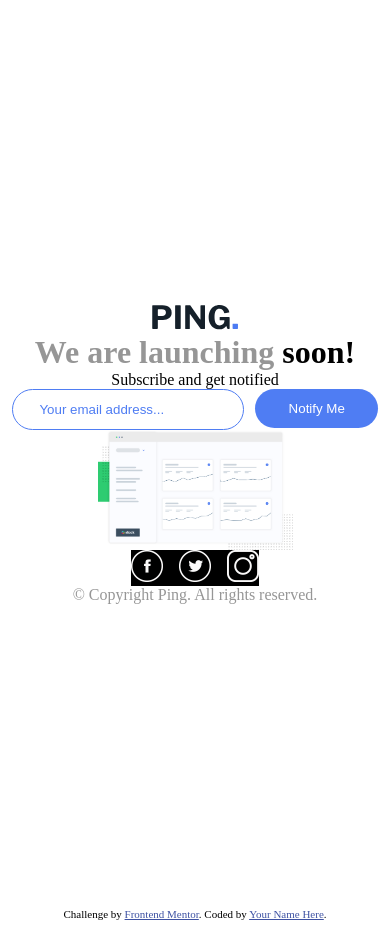
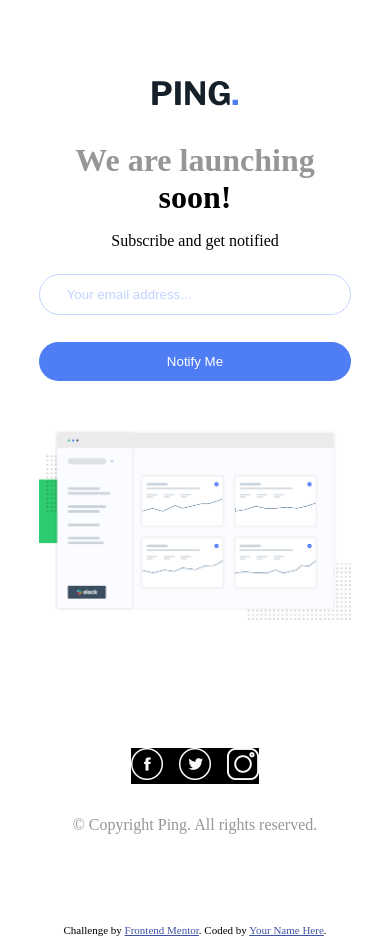
Before and after one commit to practitionerofsorts/ping-coming-soon-page-master, a plain HTML site: page index.html in a window 390 px wide. Drawn offline with Linux system fonts and the light colour scheme.

Commit message:
za warudo!!!

```diff
--- a/index.html
+++ b/index.html
@@ -25,13 +25,11 @@
       <p>Subscribe and get notified</p>
     </div>
     <div class="form-container">
-      <div class="form">
-        <div class="email-only">
-          <input type="email" placeholder="Your email address..." id="emailInput">
-          <p class="error">Please provide a valid email address</p>
-        </div>
-        <button id="notifyButton"> Notify Me</button>
+      <div class="email-only">
+        <input type="email" placeholder="Your email address..." id="emailInput">
+        <p class="error">Please provide a valid email address</p>
       </div>
+      <button id="notifyButton"> Notify Me</button>
     </div>
     <img src="images/illustration-dashboard.png" alt="dashboard" class="dashboard-image">
     <div class="social-media-icons">
--- a/style.css
+++ b/style.css
@@ -40,42 +40,43 @@ li{
     min-height: 100vh;
     margin: 2em 0;
 }
+header{
+    margin-bottom: 2em;
+}
 .title{
     text-align: center;
+}
+.title h1{
+    margin-bottom: .5em;
+}
+.title p{
+    margin-bottom: 1.5em;
 }
 .title h1 span{
     color: var(--Gray);
 }
 .form-container{
+    gap: .7em;
     width: 100%;
-    display: grid;
-    place-items: center;
-}
-.form{
-    width: 100%;
-    gap: .7em;
     display: flex;
-    flex-wrap: wrap;
+    margin-bottom: 3em;
     align-items: center;
     justify-content: center;
 }
 input[type = email]{
     padding: .9em 2em;
-    border: 1px solid var(--Blue);
+    border: 1px solid var(--Pale-Blue);
     border-radius: 3em;
 }
 input[type = email]::placeholder{
-    color: var(--Blue);
+    color: var(--Pale-Blue);
 }
 .error{
-    color: red;
+    color: var(--Light-Red);
     display: none;
     font-style: italic;
 }
-.error.active{
-    display: block;
-}
-.form button{
+.form-container button{
     border-style: none;
     border-radius: 3em;
     padding: .9em 2.5em;
@@ -84,18 +85,20 @@ input[type = email]::placeholder{
     background-color: var(--Blue);
     align-self: flex-start;
 }
-.form button:hover{
+.form-container button:hover{
     opacity: .8;
 }
 .dashboard-image{
-    width: 50%;
+    width: 535px;
+    margin-bottom: 8em;
 }
 .social-media-icons{
     gap: 1em;
     display: grid;
+    margin-bottom: 2em;
     place-content: center;
+    background-color: black;
     grid-template-columns: auto auto auto;
-    background-color: black;
 }
 .social-media-icons img{
     width: 2em;
@@ -104,3 +107,40 @@ input[type = email]::placeholder{
 .copyright{
     color: var(--Gray);
 }
+/* all the active classes */
+.error.active{
+    display: block;
+}
+input[type = email].active{
+    outline: 2px solid var(--Light-Red);
+}
+@media (max-width:450px){
+    .whole-container{
+        width: 80%;
+        margin: auto;
+        margin-top: 5em;
+        min-height: 100vh;
+        justify-content: flex-start;
+    }
+    .form-container{
+        display: flex;
+        align-items: center;
+        flex-direction: column;
+        justify-content: center;
+    }
+    .email-only{
+        gap: .5em;
+        width: 100%;
+        display: flex;
+        text-align: center;
+        margin-bottom: 1em;
+        flex-direction: column;
+    }
+    .form-container button{
+        width: 100%;
+    }
+    .dashboard-image{
+        max-width: 335px;
+        width: 100%;
+    }
+}
```
